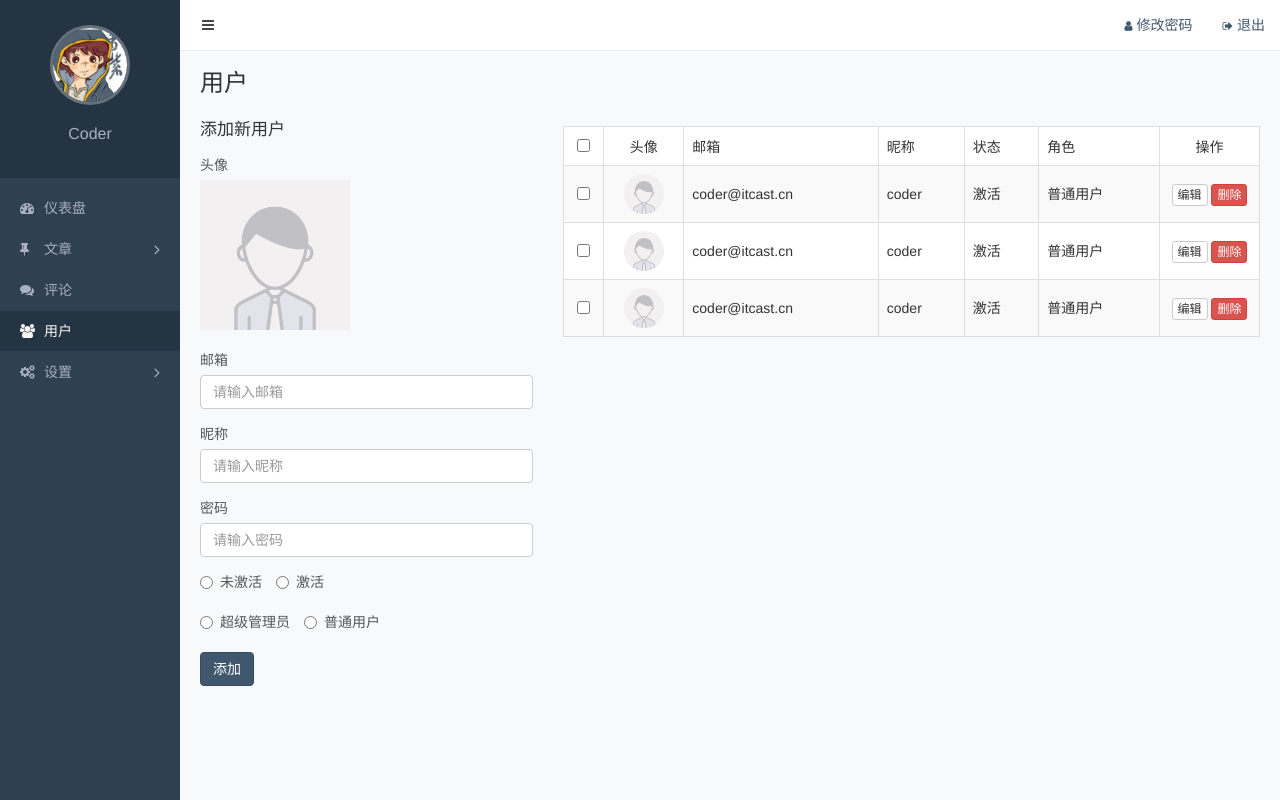
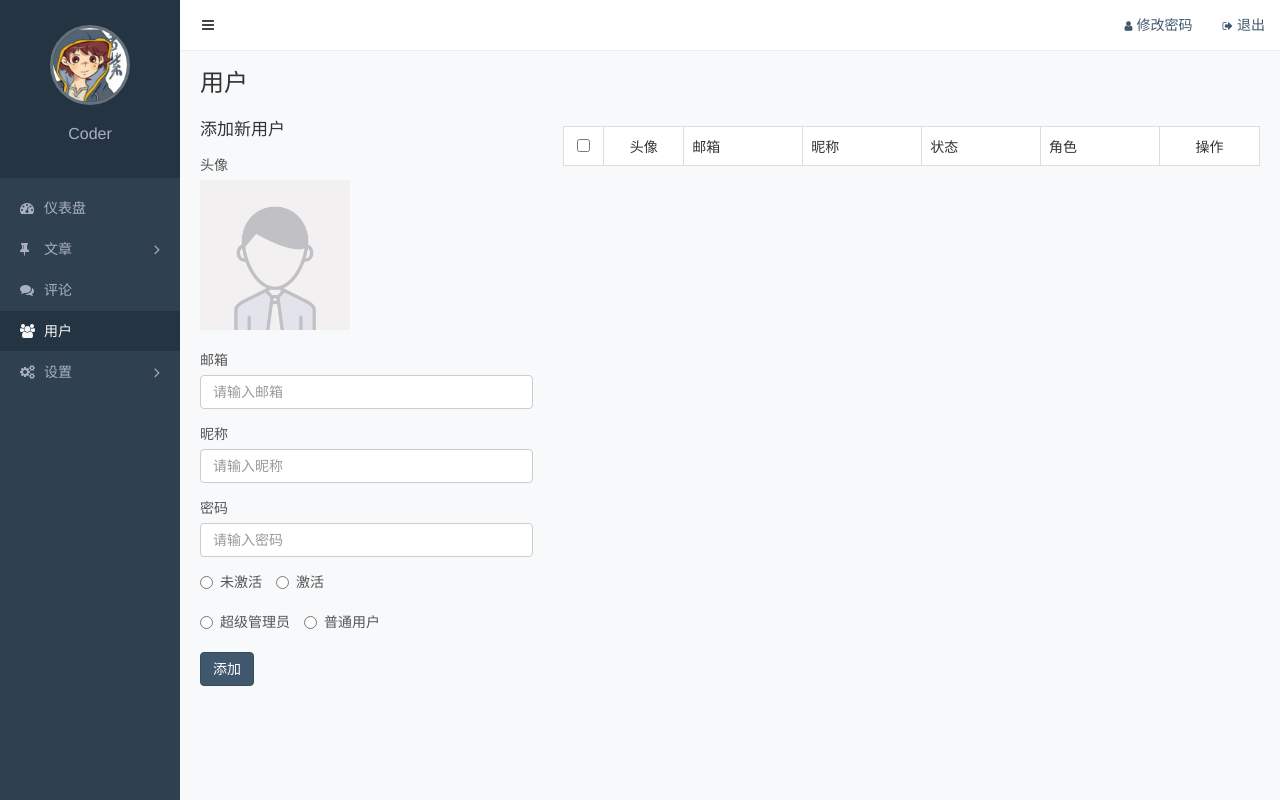
Before and after one commit to KTdeft/alibaixiu, a website: page public/admin/users.html in a window 1280 px wide. Drawn offline with Linux system fonts and the light colour scheme.

Commit message:
第二天的代码写完了

```diff
--- a/public/admin/users.html
+++ b/public/admin/users.html
@@ -89,43 +89,8 @@
                 <th class="text-center" width="100">操作</th>
               </tr>
             </thead>
-            <tbody>
-              <tr>
-                <td class="text-center"><input type="checkbox"></td>
-                <td class="text-center"><img class="avatar" src="../assets/img/default.png"></td>
-                <td>coder@itcast.cn</td>
-                <td>coder</td>
-                <td>激活</td>
-                <td>普通用户</td>
-                <td class="text-center">
-                  <a href="javascript:;" class="btn btn-default btn-xs">编辑</a>
-                  <a href="javascript:;" class="btn btn-danger btn-xs">删除</a>
-                </td>
-              </tr>
-              <tr>
-                <td class="text-center"><input type="checkbox"></td>
-                <td class="text-center"><img class="avatar" src="../assets/img/default.png"></td>
-                <td>coder@itcast.cn</td>
-                <td>coder</td>
-                <td>激活</td>
-                <td>普通用户</td>
-                <td class="text-center">
-                  <a href="javascript:;" class="btn btn-default btn-xs">编辑</a>
-                  <a href="javascript:;" class="btn btn-danger btn-xs">删除</a>
-                </td>
-              </tr>
-              <tr>
-                <td class="text-center"><input type="checkbox"></td>
-                <td class="text-center"><img class="avatar" src="../assets/img/default.png"></td>
-                <td>coder@itcast.cn</td>
-                <td>coder</td>
-                <td>激活</td>
-                <td>普通用户</td>
-                <td class="text-center">
-                  <a href="javascript:;" class="btn btn-default btn-xs">编辑</a>
-                  <a href="javascript:;" class="btn btn-danger btn-xs">删除</a>
-                </td>
-              </tr>
+            <tbody id="usersBox">
+
             </tbody>
           </table>
         </div>
```
